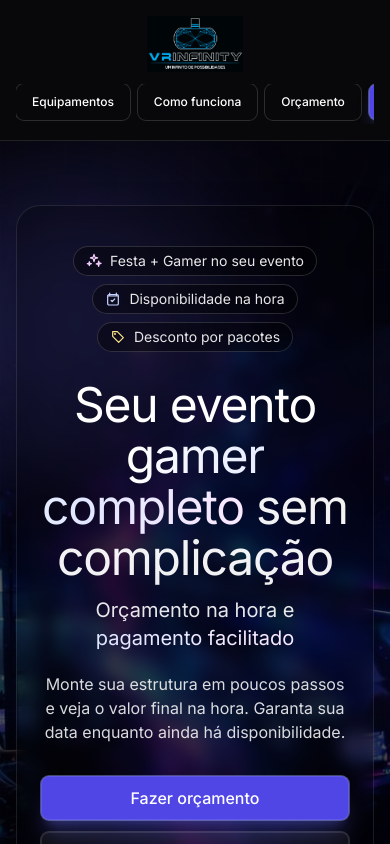
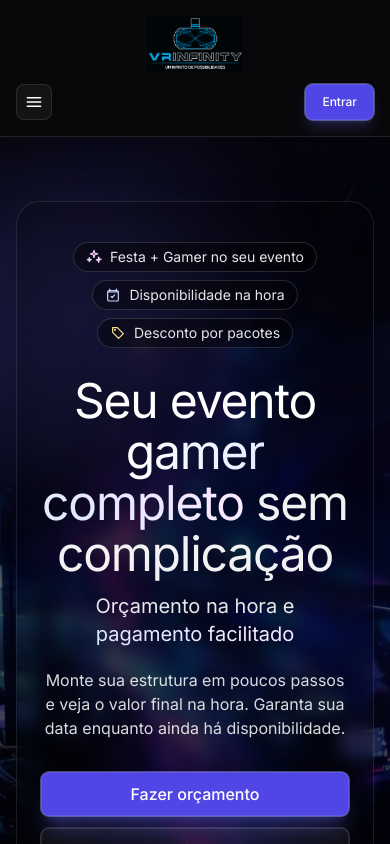
Before and after one commit to andersjc11/VRGH, a Next.js app: page / in a window 390 px wide. Shown: the top 844 px of the page. Built offline with nearby package versions, Linux system fonts and the light colour scheme; no server answers; the database is empty.

Commit message:
Header mobile público: menu hamburger

```diff
--- a/src/components/site/SiteHeader.tsx
+++ b/src/components/site/SiteHeader.tsx
@@ -19,6 +19,24 @@ function SiteLogo(props: { containerClassName: string; sizes: string }) {
         />
       </div>
     </Link>
+  )
+}
+
+function IconMenu({ className }: { className?: string }) {
+  return (
+    <svg
+      viewBox="0 0 24 24"
+      fill="none"
+      aria-hidden="true"
+      className={className}
+    >
+      <path
+        d="M4 7h16M4 12h16M4 17h16"
+        stroke="currentColor"
+        strokeWidth="1.8"
+        strokeLinecap="round"
+      />
+    </svg>
   )
 }
 
@@ -82,28 +100,39 @@ export async function SiteHeader() {
               />
             </div>
 
-            <div className="mt-3 flex items-center gap-2 overflow-x-auto pb-1">
-              <Button
-                asChild
-                intent="ghost"
-                className="h-9 px-2 text-xs whitespace-nowrap ring-1 ring-white/15 sm:px-3 sm:text-sm"
-              >
-                <Link href={equipamentosHref}>Equipamentos</Link>
-              </Button>
-              <Button
-                asChild
-                intent="ghost"
-                className="h-9 px-2 text-xs whitespace-nowrap ring-1 ring-white/15 sm:px-3 sm:text-sm"
-              >
-                <Link href={comoFuncionaHref}>Como funciona</Link>
-              </Button>
-              <Button
-                asChild
-                intent="ghost"
-                className="h-9 px-2 text-xs whitespace-nowrap ring-1 ring-white/15 sm:px-3 sm:text-sm"
-              >
-                <Link href={orcamentoHref}>Orçamento</Link>
-              </Button>
+            <div className="mt-3 flex items-center justify-between gap-2">
+              <details className="group relative">
+                <summary
+                  aria-label="Abrir menu"
+                  className="flex h-9 w-9 list-none items-center justify-center rounded-lg border border-white/10 bg-white/5 text-white transition-colors hover:bg-white/10 active:bg-white/5 focus-visible:outline-none focus-visible:ring-2 focus-visible:ring-brand-500 [&::-webkit-details-marker]:hidden"
+                >
+                  <IconMenu className="h-5 w-5" />
+                </summary>
+
+                <div className="absolute left-0 top-[calc(100%+0.5rem)] z-50 hidden w-56 rounded-xl border border-white/10 bg-zinc-950/95 p-2 shadow-lg backdrop-blur group-open:block">
+                  <div className="space-y-1">
+                    <Link
+                      href={equipamentosHref}
+                      className="block rounded-lg px-3 py-2 text-sm text-white hover:bg-white/10"
+                    >
+                      Equipamentos
+                    </Link>
+                    <Link
+                      href={comoFuncionaHref}
+                      className="block rounded-lg px-3 py-2 text-sm text-white hover:bg-white/10"
+                    >
+                      Como funciona
+                    </Link>
+                    <Link
+                      href={orcamentoHref}
+                      className="block rounded-lg px-3 py-2 text-sm text-white hover:bg-white/10"
+                    >
+                      Orçamento
+                    </Link>
+                  </div>
+                </div>
+              </details>
+
               <Button
                 asChild
                 intent="primary"
```
